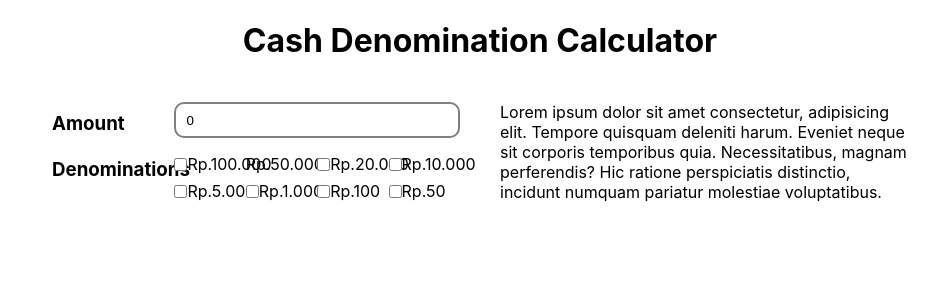
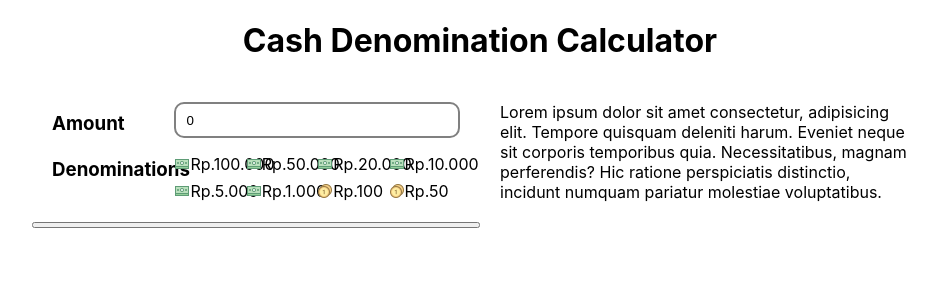
Before and after one commit to muhammadhaekal/cash-denomination-calculator, a React (Create React App) app: page / in a window 1280 px wide. Shown: the top 300 px of the page, without its empty margins (160-1097 px from the left). Built offline with nearby package versions, Linux system fonts and the light colour scheme.

Commit message:
Replace Checkbox With Coins or Money Logo

```diff
--- a/src/components/Calculator.js
+++ b/src/components/Calculator.js
@@ -1,6 +1,7 @@
 import React, { Component } from "react";
 import styled from "styled-components";
 import CoinImg from "../img/coins.png";
+import MoneyImg from "../img/money-stack.png";
 
 const CalcContainer = styled.div({
   display: "grid",
@@ -39,10 +40,6 @@ const CheckboxContainer = styled.span({
   marginTop: "5px"
 });
 
-const CheckboxInput = styled.input({
-  margin: "0"
-});
-
 class Calculator extends Component {
   state = {
     amount: 0,
@@ -73,40 +70,35 @@ class Calculator extends Component {
           <DetailInput>Denominations</DetailInput>
           <CheckboxesContainer>
             <CheckboxContainer>
-              <CheckboxInput
-                type="checkbox"
-                name="100000"
-                value={true}
-                onChange={this.handleOnChange}
-              />
+              <img src={MoneyImg} alt="money-stack" />
               <span>Rp.100.000</span>
             </CheckboxContainer>
             <CheckboxContainer>
-              <img src="/" alt="" />
+              <img src={MoneyImg} alt="money-stack" />
               <span>Rp.50.000</span>
             </CheckboxContainer>
             <CheckboxContainer>
-              <CheckboxInput type="checkbox" name="1" id="1" />
+              <img src={MoneyImg} alt="money-stack" />
               <span>Rp.20.000</span>
             </CheckboxContainer>
             <CheckboxContainer>
-              <CheckboxInput type="checkbox" name="1" id="1" />
+              <img src={MoneyImg} alt="money-stack" />
               <span>Rp.10.000</span>
             </CheckboxContainer>
             <CheckboxContainer>
-              <CheckboxInput type="checkbox" name="1" id="1" />
+              <img src={MoneyImg} alt="money-stack" />
               <span>Rp.5.000</span>
             </CheckboxContainer>
             <CheckboxContainer>
-              <CheckboxInput type="checkbox" name="1" id="1" />
+              <img src={MoneyImg} alt="money-stack" />
               <span>Rp.1.000</span>
             </CheckboxContainer>
             <CheckboxContainer>
-              <CheckboxInput type="checkbox" name="1" id="1" />
+              <img src={CoinImg} alt="coins" />
               <span>Rp.100</span>
             </CheckboxContainer>
             <CheckboxContainer>
-              <CheckboxInput type="checkbox" name="1" id="1" />
+              <img src={CoinImg} alt="coins" />
               <span>Rp.50</span>
             </CheckboxContainer>
           </CheckboxesContainer>
@@ -117,6 +109,7 @@ class Calculator extends Component {
           Necessitatibus, magnam perferendis? Hic ratione perspiciatis
           distinctio, incidunt numquam pariatur molestiae voluptatibus.
         </ResultContainer>
+        <button />
       </CalcContainer>
     );
   }
```
